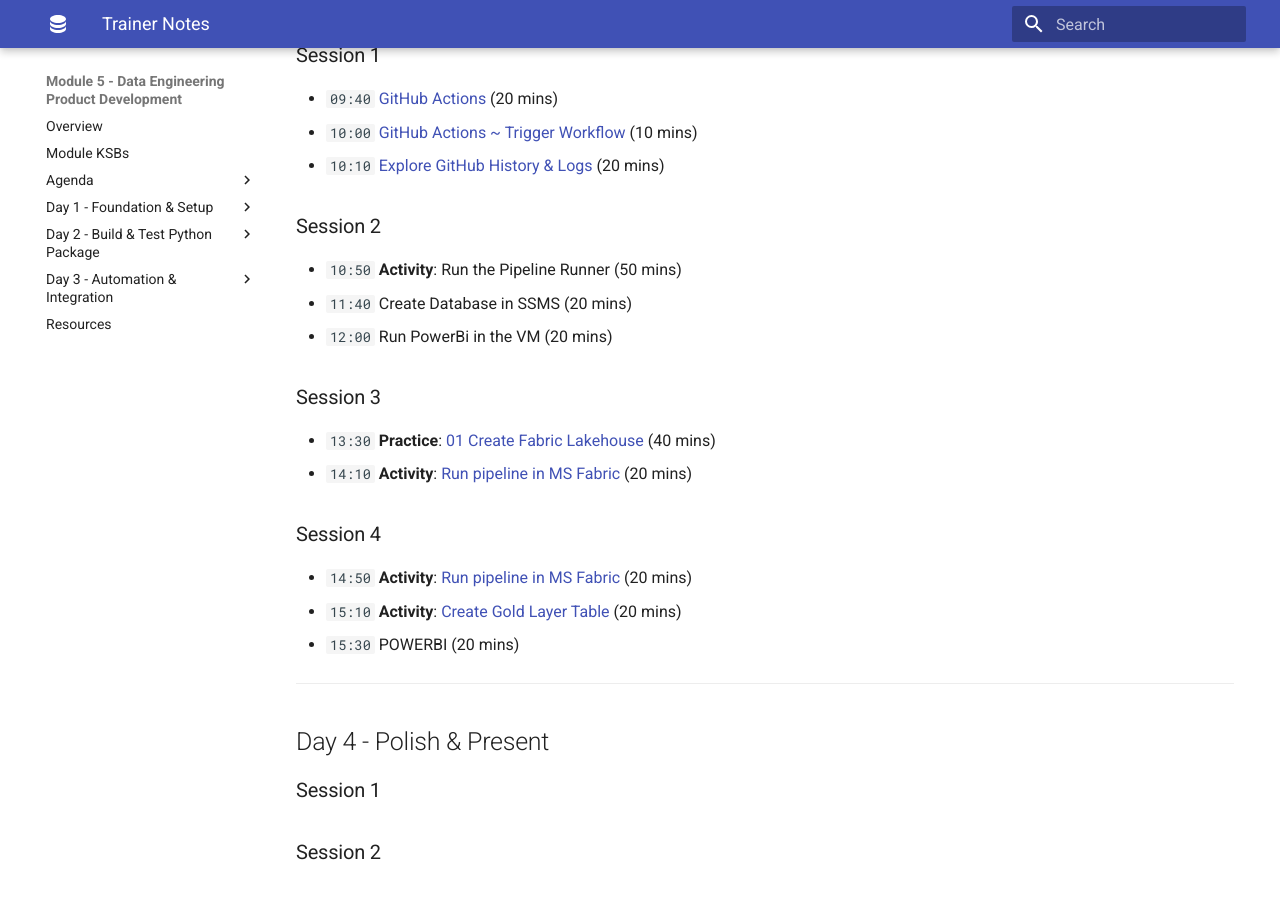
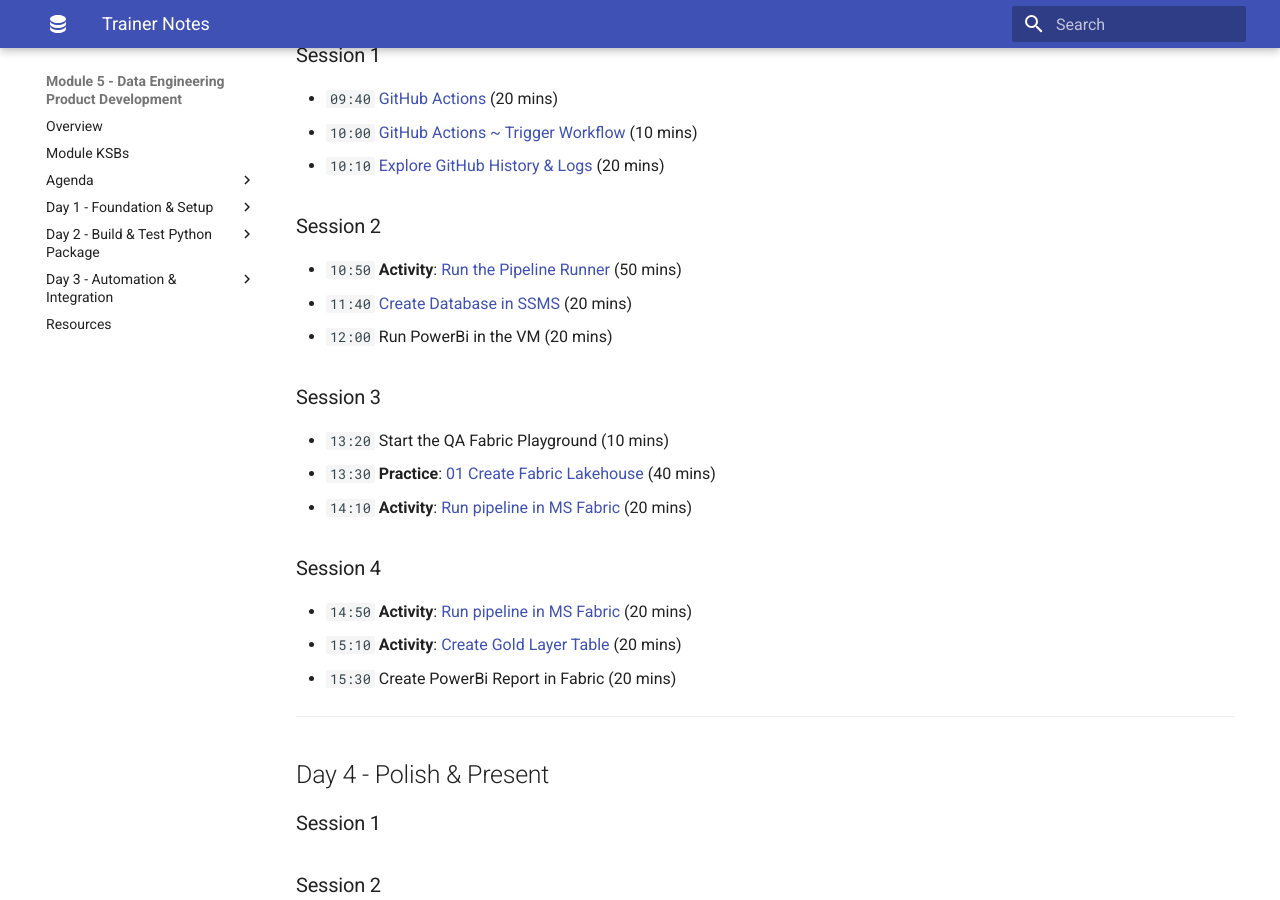
Before and after one commit to qaalabs/DE5M5, an MkDocs documentation site: the page built from docs/trainer.md, in a window 1280 px wide and 900 px high, scrolled down 2029 px. Built offline with MkDocs 1.6.1 and Material for MkDocs 9.7.7, drawn with Linux system fonts in a browser that asks for light colours.

Commit message:
Auto commit by uthisha

```diff
--- a/docs/trainer.md
+++ b/docs/trainer.md
@@ -75,20 +75,21 @@
 
 ### Session 2
 
-- `10:50` **Activity**: Run the Pipeline Runner (50 mins)
-- `11:40` Create Database in SSMS (20 mins)
+- `10:50` **Activity**: [Run the Pipeline Runner](day3/pipeline-runner.md) (50 mins)
+- `11:40` [Create Database in SSMS](day3/ssms.md) (20 mins)
 - `12:00` Run PowerBi in the VM (20 mins)
 
 ### Session 3
 
+- `13:20` Start the QA Fabric Playground (10 mins)
 - `13:30` **Practice**: [01 Create Fabric Lakehouse](labs/01-lakehouse.md) (40 mins)
-- `14:10` **Activity**: [Run pipeline in MS Fabric](day3/fabric-integration.md) (20 mins)
+- `14:10` **Activity**: [Run pipeline in MS Fabric](labs/33-library-pipeline.md) (20 mins)
 
 ### Session 4
 
-- `14:50` **Activity**: [Run pipeline in MS Fabric](day3/fabric-integration.md) (20 mins)
-- `15:10` **Activity**: [Create Gold Layer Table](day3/fabric-gold-layer.md) (20 mins)
-- `15:30` POWERBI (20 mins)
+- `14:50` **Activity**: [Run pipeline in MS Fabric](labs/33-library-pipeline.md) (20 mins)
+- `15:10` **Activity**: [Create Gold Layer Table](labs/33-library-pipeline.md) (20 mins)
+- `15:30` Create PowerBi Report in Fabric (20 mins)
 
 ---
 
--- a/mkdocs.yml
+++ b/mkdocs.yml
@@ -47,9 +47,11 @@
     - "GitHub Actions": day3/github-actions.md
     - "GitHub Actions ~ Trigger Workflow": day3/github-workflow.md
     - "Explore GitHub History & Logs": day3/github-explore.md
+    - "Run the Pipeline Runner": day3/pipeline-runner.md
+    - "Create Database in SSMS": day3/ssms.md
     - "01 Create Fabric Lakehouse": labs/01-lakehouse.md
-    - "Run pipeline in MS Fabric": day3/fabric-integration.md
-    - "Create Gold Layer Table": day3/fabric-gold-layer.md
+    - "Run pipeline in MS Fabric": labs/33-library-pipeline.md
+    - "Create Gold Layer Table": labs/33-library-pipeline.md
 
   - Resources: resources.md
 
--- a/zensical.toml
+++ b/zensical.toml
@@ -44,9 +44,11 @@
     {"GitHub Actions" = "day3/github-actions.md"},
     {"GitHub Actions ~ Trigger Workflow" = "day3/github-workflow.md"},
     {"Explore GitHub History & Logs" = "day3/github-explore.md"},
+    {"Run the Pipeline Runner" = "day3/pipeline-runner.md"},
+    {"Create Database in SSMS" = "day3/ssms.md"},
     {"01 Create Fabric Lakehouse" = "labs/01-lakehouse.md"},
-    {"Run pipeline in MS Fabric" = "day3/fabric-integration.md"},
-    {"Create Gold Layer Table" = "day3/fabric-gold-layer.md"},
+    {"Run pipeline in MS Fabric" = "labs/33-library-pipeline.md"},
+    {"Create Gold Layer Table" = "labs/33-library-pipeline.md"},
   ]},
   {"Resources" = "resources.md"},
 ]
```
Also changed, not shown: docs/agenda/day3.md (+7 -7 lines).
